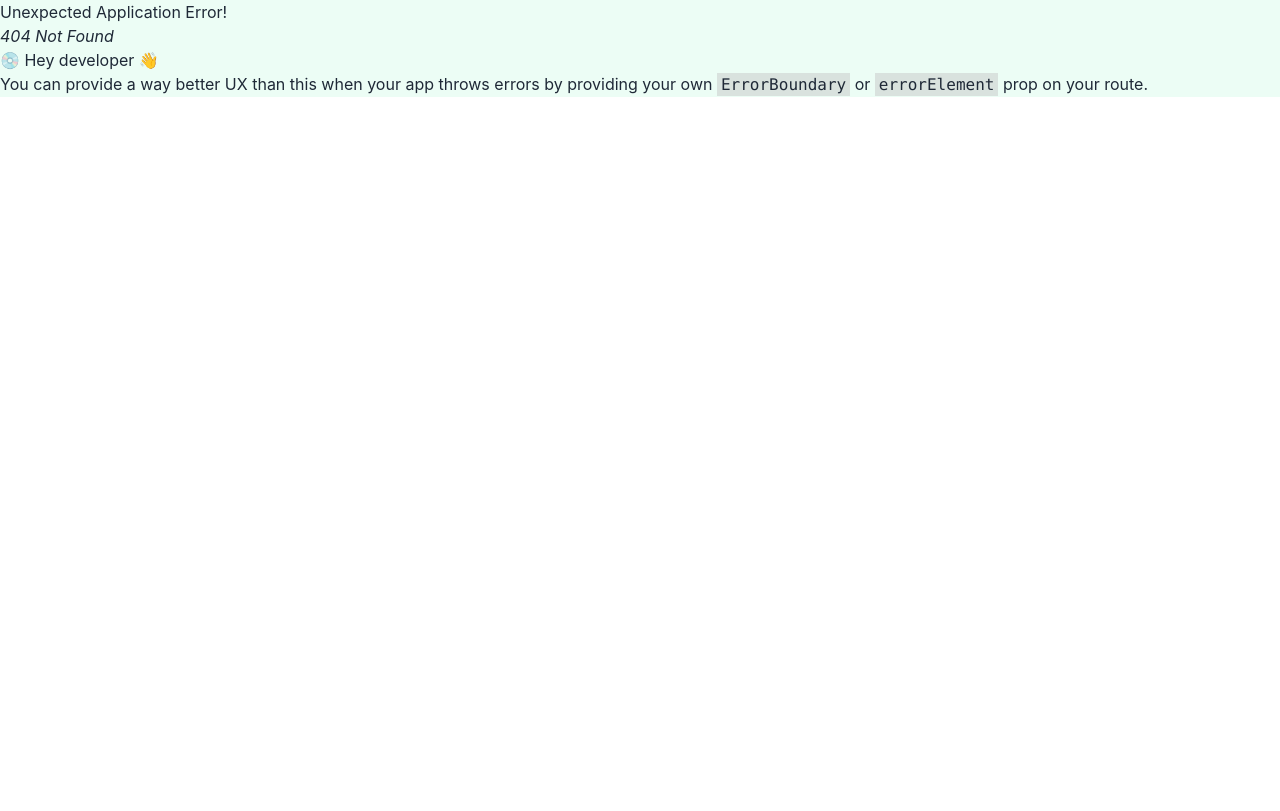
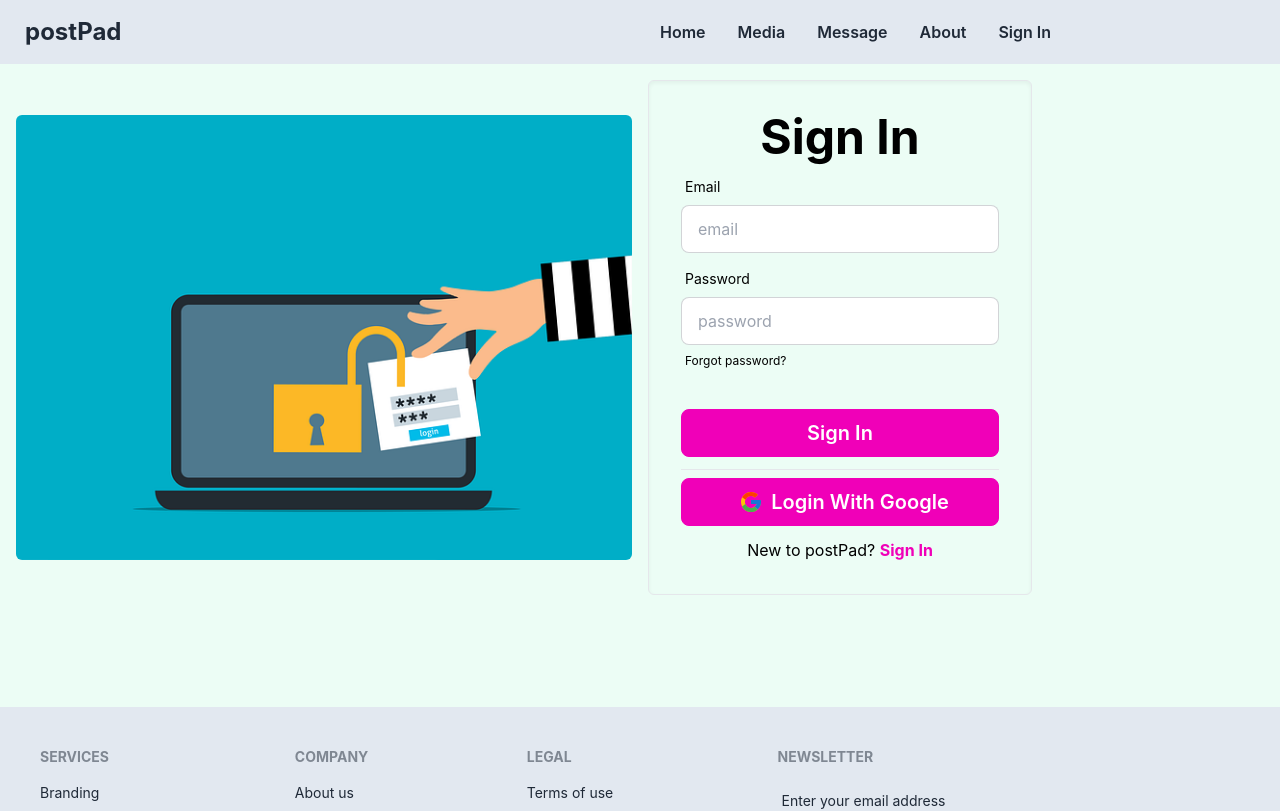
Before and after one commit to Atherbiswas/postpad-client-side, a React (Create React App) app: page /signIn in a window 1280 px wide. Before the commit this address had no page. Shown: the top 811 px of the page. Built offline with nearby package versions, Linux system fonts and the light colour scheme.

Commit message:
added signin form

```diff
--- a/src/Pages/Home/SignIn/SignIn.js
+++ b/src/Pages/Home/SignIn/SignIn.js
@@ -1,11 +1,46 @@
-import React from 'react';
+import React from "react";
+import { Link } from "react-router-dom";
+import logInPic from '../../../assests/login.png';
+import { FcGoogle } from "react-icons/fc";
 
 const SignIn = () => {
-    return (
-        <div>
-
+  return (
+    <div className="hero">
+            <div className="hero-content grid md:grid-cols-2 flex-col lg:flex-row-reverse">
+                <div className="text-center  lg:text-left">
+                <img src={logInPic} className=' w-full rounded-md' alt="" />
+                </div>
+                <div className="card flex-shrink-0 w-full max-w-sm shadow-inner text-black border rounded-md">
+                <form  className="card-body">
+                <h1 className="text-5xl font-bold text-center">Sign In</h1>
+                    <div className="form-control">
+                    <label className="label">
+                        <span className="label-text text-black">Email</span>
+                    </label>
+                    <input type="text" name='email' placeholder="email" className="input input-bordered text-black" />
+                    </div>
+                    <div className="form-control">
+                    <label className="label">
+                        <span className="label-text text-black">Password</span>
+                    </label>
+                    <input type="password" name='password' placeholder="password" className="input input-bordered text-black" />
+                    <label className="label">
+                        <Link href="#" className="label-text-alt link link-hover"><span className='text-black'>Forgot password?</span></Link>
+                    </label>
+                    </div>
+                    <div className="form-control mt-6">
+                    <button className="btn btn-secondary"><span className="capitalize text-xl">Sign In</span></button>
+                    </div>
+                    <hr  className='mt-1'/>
+                    <button  className="btn btn-secondary">
+                        <FcGoogle className='mx-2 text-2xl'></FcGoogle>
+                        <span className="capitalize text-xl">Login With Google</span></button>
+                    <p className='text-center mt-1'>New to postPad? <Link className='text-secondary font-bold' to='/signup'>Sign In</Link> </p>
+                </form>
+                </div>
+            </div>
         </div>
-    );
+  );
 };
 
 export default SignIn;
```
Also changed, not shown: src/Router/PublicRoutes/Routes.js (+10 -0 lines), src/assests/login.png (added).
